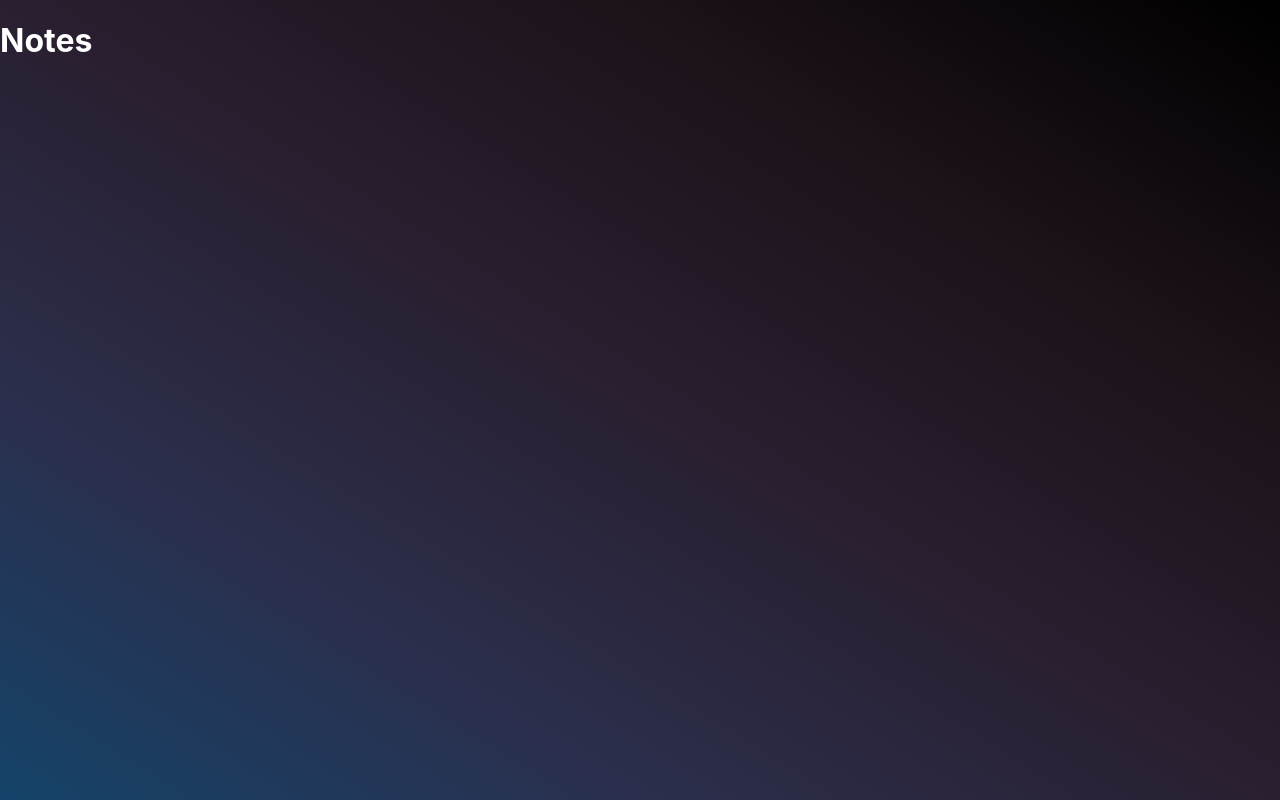
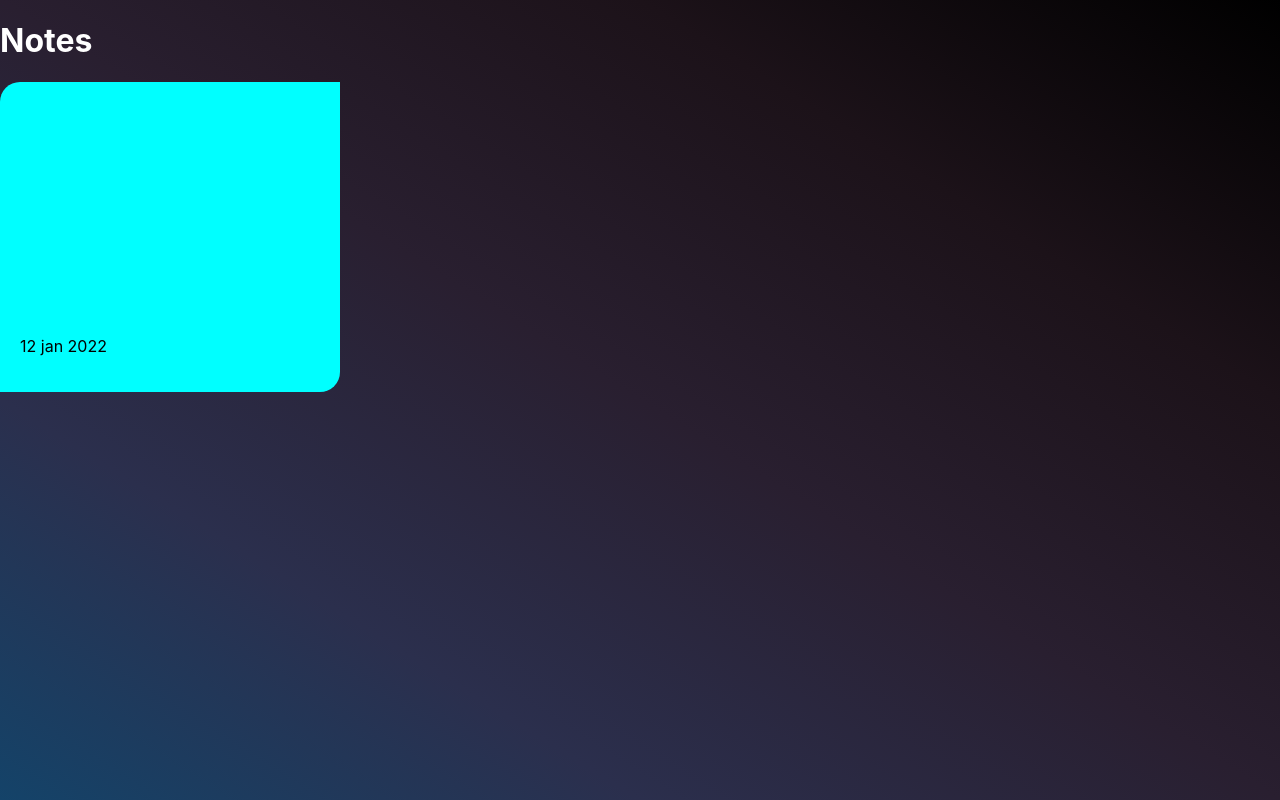
Before and after one commit to fahadshoukat/note-taking-app, a React (Create React App) app: page / in a window 1280 px wide. Built offline with nearby package versions, Linux system fonts and the light colour scheme.

Commit message:
adding and styling note component

```diff
--- a/src/App.tsx
+++ b/src/App.tsx
@@ -1,11 +1,14 @@
-import React from 'react'
+
 import Header from './components/header/Header'
+import Note from './components/note/Note'
+
 import './App.css'
 
 function App() {
   return (
     <div className='app-container'>
         <Header />
+        <Note />
 
     </div>
   )
--- /dev/null
+++ b/src/components/note/Note.tsx
@@ -0,0 +1,13 @@
+import React from 'react'
+import './note.css'
+
+const Note = () => {
+  return (
+    <div className='note'>
+        <textarea className='note_text'/>
+        <p>12 jan 2022</p>
+    </div>
+  )
+}
+
+export default Note
--- /dev/null
+++ b/src/components/note/note.css
@@ -0,0 +1,20 @@
+.note {
+    background-color: aqua;
+    width: 300px;
+    height: 270px;
+    padding: 20px;
+    border-radius: 20px 0px;
+    display: flex;
+    flex-direction: column;
+}
+
+.note_text {
+    flex: 1;
+    resize: none;
+    font-size: 1rem;
+    background-color: transparent;
+    outline: none;
+    border: none;
+    line-height: 1.5rem;
+
+}
```
